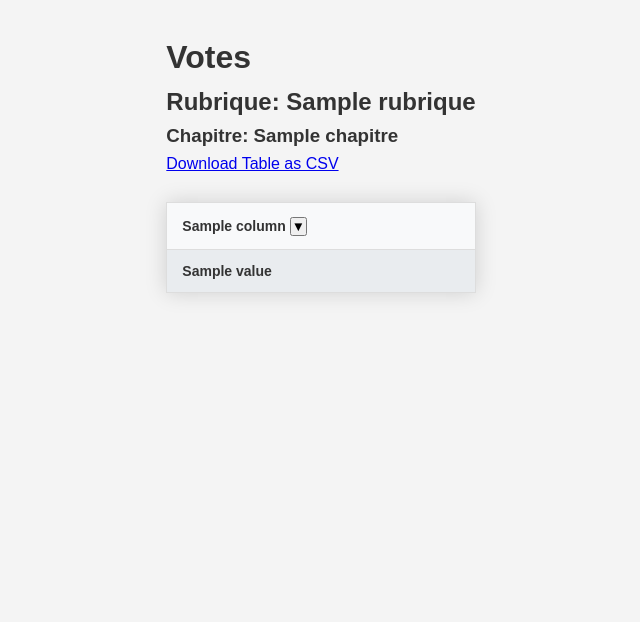
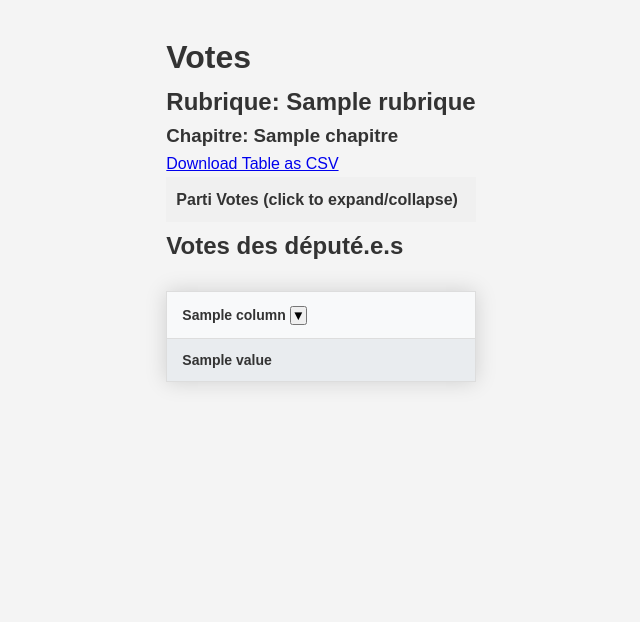
Before and after one commit to yannsay/votes_nominaux_geneve_app, a Django app: template votes_nominaux_geneve/templates/table-votes.html in a window 1280 px wide. Shown: the part 62-684 px from the top of the page, without its empty margins (319-959 px from the left). Run offline with Django 5.2, Linux system fonts and the light colour scheme; the template is opened without the code that fills it: most values are stand-ins (such as "Sample title", 1, 10 or a date in 2020).

Commit message:
adding parti votes table

```diff
--- a/votes_nominaux_geneve/static/css/styles.css
+++ b/votes_nominaux_geneve/static/css/styles.css
@@ -303,4 +303,25 @@ a:hover {
     background-color: #e1f5fe;  /* Cyan clair pour Ve */
 }
 
+/* Hide the checkbox */
+.toggle-input {
+    display: none;
+}
+/* Style the label as a clickable header */
+.toggle-label {
+    display: block;
+    background: #f0f0f0;
+    padding: 10px;
+    cursor: pointer;
+    font-weight: bold;
+    margin-bottom: 5px;
+}
+/* Hide the content by default */
+.toggle-input:not(:checked) ~ .parti {
+    display: none;
+}
+/* Show the content when checkbox is checked */
+.toggle-input:checked ~ .parti {
+    display: block;
+}
 /* end */
--- a/votes_nominaux_geneve/templates/table-votes.html
+++ b/votes_nominaux_geneve/templates/table-votes.html
@@ -4,10 +4,44 @@
     <h1>Votes</h1>
     <h2>Rubrique: {{ rubrique }}</h2>
     {% for chapitre in chapitres %}<h3>Chapitre: {{ chapitre }}</h3>{% endfor %}
-    <a href="?param1={{ rubrique }}&param2={{ chapitres|join:',' }}&download=true" class="button">Download Table as CSV</a>
+    <a href="?param1={{ rubrique }}&param2={{ chapitre }}&download=true" class="button">Download Table as CSV</a>
+</div>
+<input type="checkbox" id="parti-toggle" class="toggle-input" />
+<label for="parti-toggle" class="toggle-label">Parti Votes (click to expand/collapse)</label>
+<div class="parti">
+    <h2> Votes des partis</h2>
+    <table id="votes_table">
+        <thead>
+            <tr>
+                {% for column in parti_votes_table_as_dict.columns %}
+                <th>
+                    {{ column }}
+                    <button class="arrange-btn" data-column="{{ forloop.counter0 }}" data-sort-direction="none">▼</button>
+                </th>
+                {% endfor %}
+            </tr>
+        </thead>
+        <tbody>
+            {% for row in parti_votes_table_as_dict.data %}
+            <tr>
+                {% for value in row %}
+                    {% if forloop.counter == 1 %}
+                        <td class="parti-{{ value }}">{{ value }}</td>
+                    {% elif forloop.counter == 2 %}
+                        <td class="parti-vote-{{ value }}">{{ value }}</td>
+                    {% else %}
+                        <td class="vote-total">{{ value }}</td>
+                    {% endif %}
+                {% endfor %}
+            </tr>
+            {% endfor %}
+        </tbody>
+    </table>
+</div>
+<div>
+    <h2> Votes des député.e.s</h2>
 
-</div>
-<table class="dataframe" id="votes_table">
+    <table id="votes_table">
         <thead>
             <tr>
                 {% for column in table_as_dict.columns %}
@@ -34,6 +68,8 @@
             {% endfor %}
         </tbody>
     </table>
+</div>
+
 
 <script>
 document.addEventListener('DOMContentLoaded', function() {
```
Also changed, not shown: votes_nominaux_geneve/src/services.py (+16 -0 lines), votes_nominaux_geneve/views.py (+9 -3 lines). Lines whose indentation alone changed are shown as unchanged.
